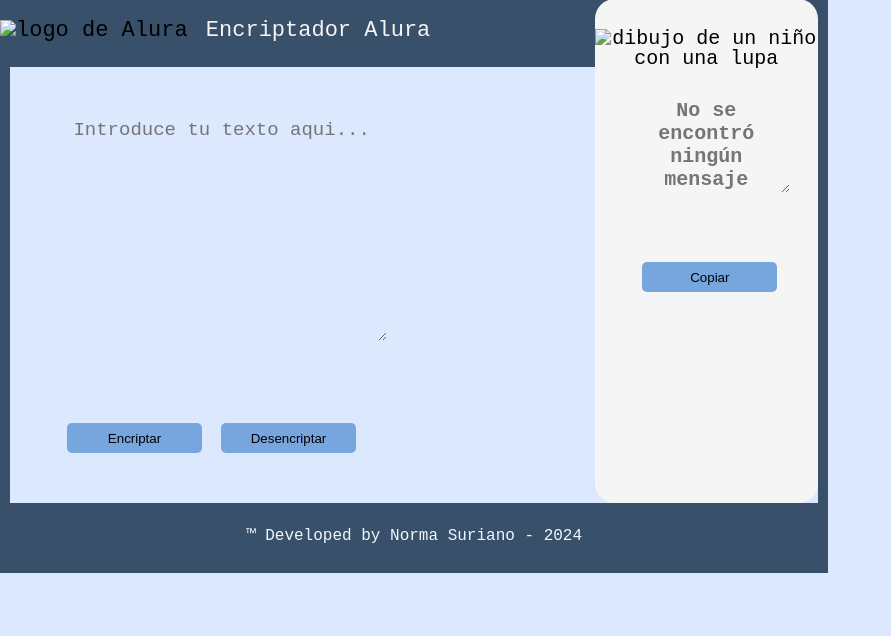
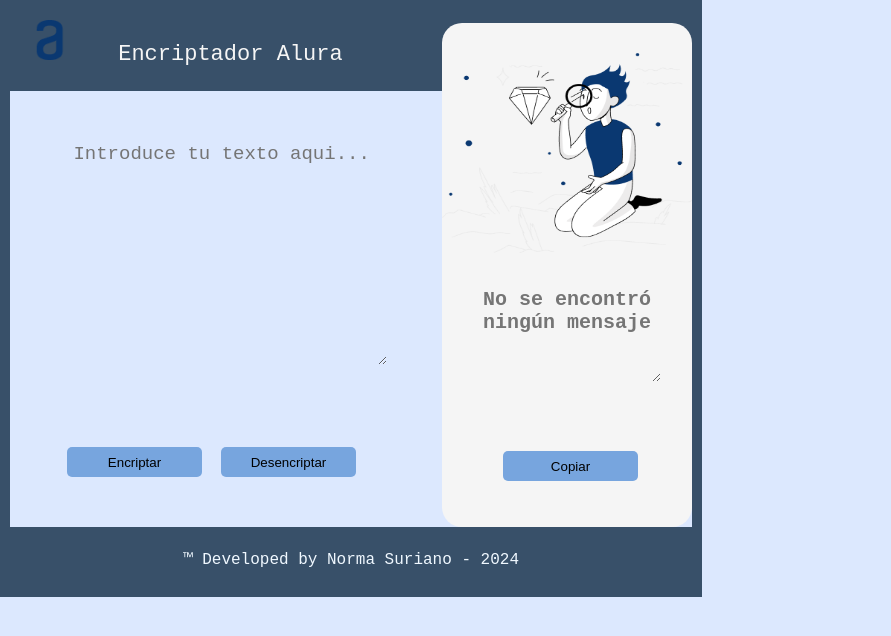
Before and after one commit to NSuriano/Encriptador, a plain HTML site: page index.html in a window 1280 px wide. Shown: the whole page, without its empty margins (0-891 px from the left). Drawn offline with Linux system fonts and the light colour scheme; the site is published under a folder, as on GitHub Pages, so addresses that start at the root find nothing.

Commit message:
Update index.html

```diff
--- a/index.html
+++ b/index.html
@@ -11,7 +11,7 @@
 
 <body>
     <header>
-        <img class="logo" src="/imagenes/Logo.png" alt="logo de Alura">
+        <img class="logo" src="Logo.png" alt="logo de Alura">
         <h1>Encriptador Alura</h1>
     </header>
 
@@ -29,7 +29,7 @@
             </fieldset>
 
             <fieldset class="resultado">
-                <img src="/imagenes/Mu+¦eco.png" alt="dibujo de un niño con una lupa">
+                <img src="Mu+¦eco.png" alt="dibujo de un niño con una lupa">
                 <textarea cols="10" rows="4"  placeholder="No se encontró ningún mensaje" id="resultado"></textarea>
                 <button type="submit" value="copiar">Copiar</button>
 
```
